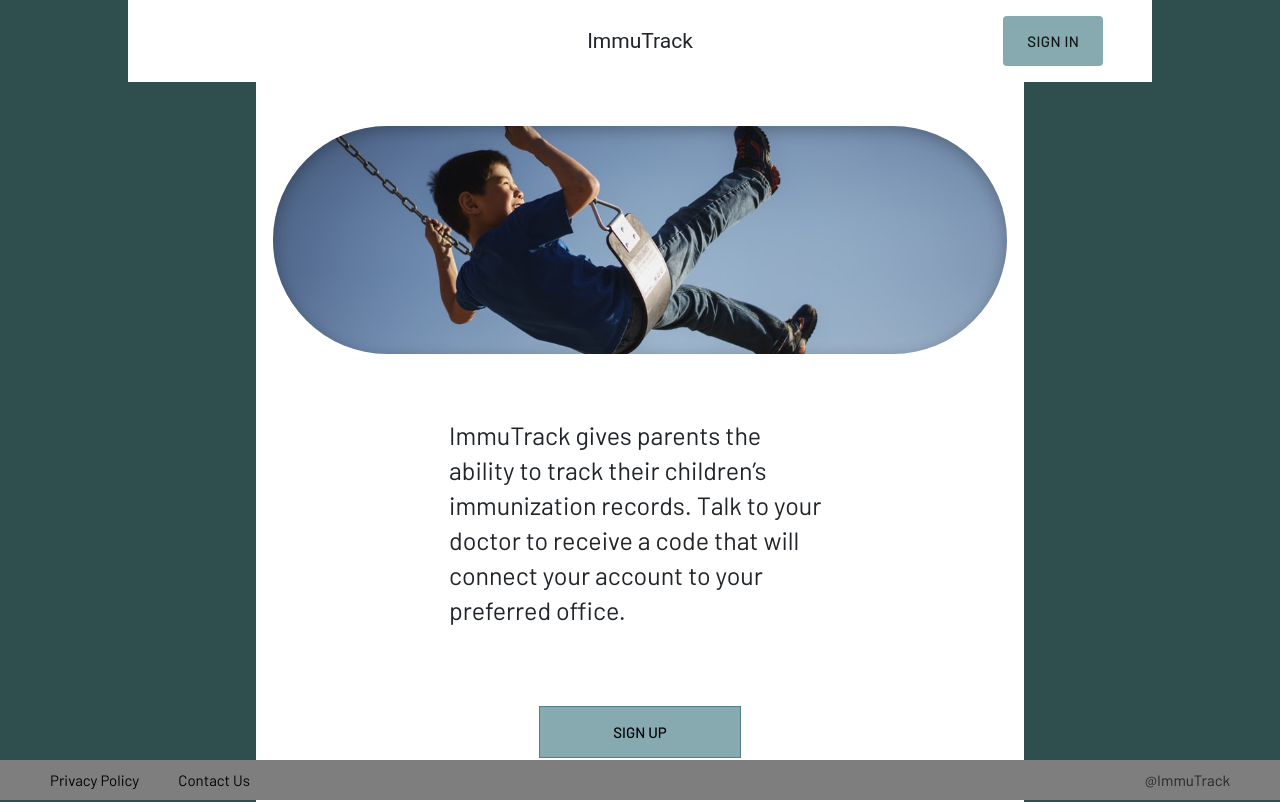
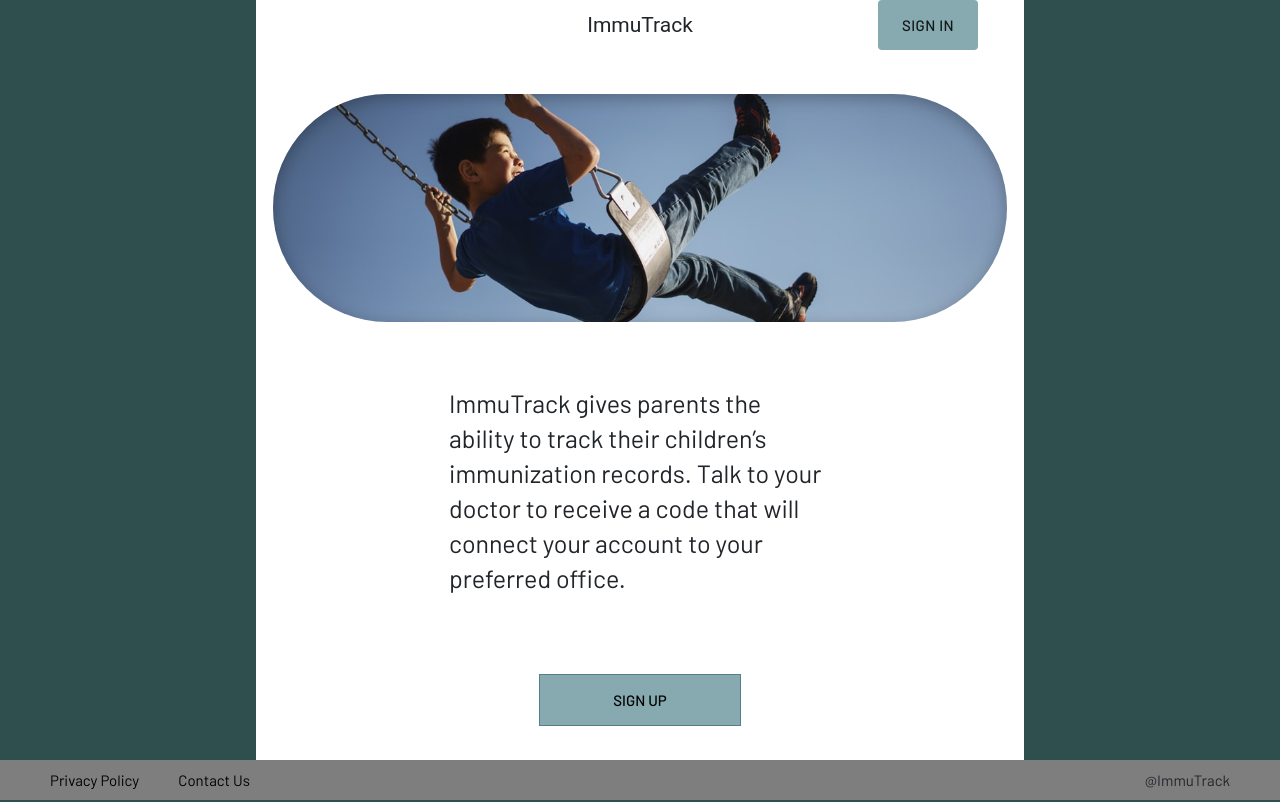
Before and after one commit to aaronw4/Immunization-Front-End, a React (Create React App) app: page / in a window 1280 px wide. Built offline with nearby package versions, Linux system fonts and the light colour scheme.

Commit message:
ready for review

```diff
--- a/src/components/base/Header.js
+++ b/src/components/base/Header.js
@@ -9,11 +9,16 @@ const useStyles = makeStyles({
   root: {
     width: "100%",
     margin: "0 auto",
-    padding: theme.spacing(2),
+    // padding: theme.spacing(2),
     background: "#fff",
+    fontFamily: theme.typography.fontFamily,
+    lineHeight: "0",
     textAlign: "center",
+    [theme.breakpoints.up("sm")]: {
+      width: "90%"
+    },
     [theme.breakpoints.up("md")]: {
-      width: "80%"
+      width: "60%"
     }
   }
 });
@@ -41,18 +46,18 @@ const Header = ({ location, history }) => {
         alignItems="center"
         justify="center"
       >
-        <Grid item xs={2}>
+        <Grid item xs={3}>
           <ArrowBack
             onClick={history.goBack}
             style={{ fontSize: "30px", color: "#000" }}
           />
         </Grid>
-        <Grid item xs={8}>
+        <Grid item xs={6}>
           <Typography component="header" variant="h5">
             ImmuTrack
           </Typography>
         </Grid>
-        <Grid item xs={2}>
+        <Grid item xs={3}>
           <LogoutButton onClick={logout}>Sign Out</LogoutButton>
         </Grid>
       </Grid>
@@ -66,13 +71,13 @@ const Header = ({ location, history }) => {
         alignItems="center"
         justify="center"
       >
-        <Grid item xs={2}></Grid>
-        <Grid item xs={8}>
+        <Grid item xs={3}></Grid>
+        <Grid item xs={6}>
           <Typography component="header" variant="h5">
             ImmuTrack
           </Typography>
         </Grid>
-        <Grid item xs={2}>
+        <Grid item xs={3}>
           <LogoutButton onClick={login}>Sign In</LogoutButton>
         </Grid>
       </Grid>
@@ -85,18 +90,18 @@ const Header = ({ location, history }) => {
       alignItems="center"
       justify="center"
     >
-      <Grid item xs={2}>
+      <Grid item xs={3}>
         <ArrowBack
           onClick={history.goBack}
           style={{ fontSize: "30px", color: "#000" }}
         />
       </Grid>
-      <Grid item xs={8}>
+      <Grid item xs={6}>
         <Typography component="header" variant="h5">
           ImmuTrack
         </Typography>
       </Grid>
-      <Grid item xs={2}></Grid>
+      <Grid item xs={3}></Grid>
     </Grid>
   );
 };
```
